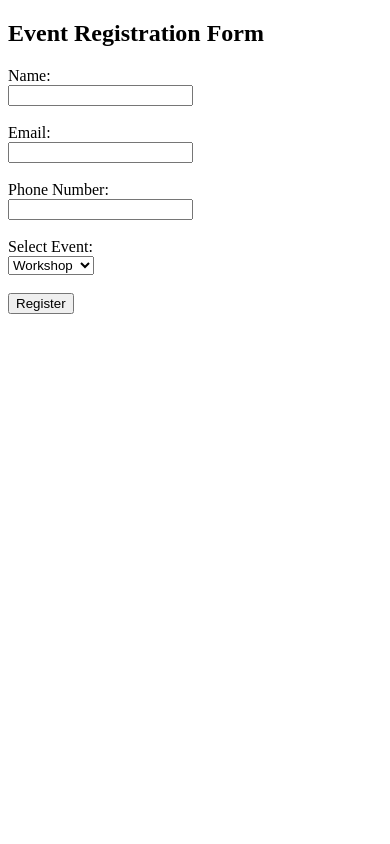
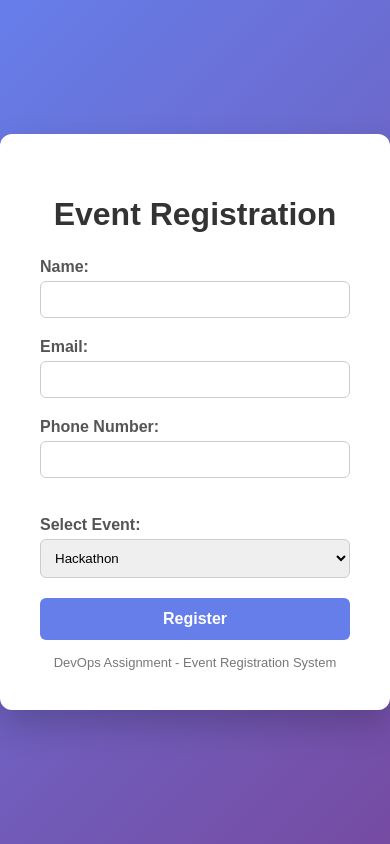
Before and after one commit to Vaibhaviy/event-registration-DevOps, a Flask app: page / in a window 390 px wide. Run offline with Flask 3, Linux system fonts and the light colour scheme.

```diff
--- a/templates/index.html
+++ b/templates/index.html
@@ -2,30 +2,113 @@
 <html>
 <head>
     <title>Event Registration</title>
+    <style>
+        * {
+            box-sizing: border-box;
+            font-family: Arial, Helvetica, sans-serif;
+        }
+
+        body {
+            margin: 0;
+            padding: 0;
+            height: 100vh;
+            display: flex;
+            justify-content: center;
+            align-items: center;
+            background: linear-gradient(135deg, #667eea, #764ba2);
+        }
+
+        .container {
+            background: white;
+            padding: 40px;
+            width: 400px;
+            border-radius: 12px;
+            box-shadow: 0 15px 35px rgba(0, 0, 0, 0.2);
+        }
+
+        h1 {
+            text-align: center;
+            margin-bottom: 25px;
+            color: #333;
+        }
+
+        label {
+            font-weight: bold;
+            color: #555;
+        }
+
+        input, select {
+            width: 100%;
+            padding: 10px;
+            margin-top: 5px;
+            margin-bottom: 20px;
+            border: 1px solid #ccc;
+            border-radius: 6px;
+            transition: 0.3s;
+        }
+
+        input:focus, select:focus {
+            border-color: #667eea;
+            outline: none;
+            box-shadow: 0 0 8px rgba(102, 126, 234, 0.4);
+        }
+
+        button {
+            width: 100%;
+            padding: 12px;
+            border: none;
+            border-radius: 6px;
+            background: #667eea;
+            color: white;
+            font-size: 16px;
+            font-weight: bold;
+            cursor: pointer;
+            transition: 0.3s;
+        }
+
+        button:hover {
+            background: #5a67d8;
+            transform: scale(1.03);
+        }
+
+        .footer {
+            text-align: center;
+            margin-top: 15px;
+            font-size: 13px;
+            color: #777;
+        }
+    </style>
 </head>
+
 <body>
 
-    <h2>Event Registration Form</h2>
+<div class="container">
+    <h1>Event Registration</h1>
 
     <form method="POST">
-        <label>Name:</label><br>
-        <input type="text" name="name" required><br><br>
+        <label>Name:</label>
+        <input type="text" name="name" required>
 
-        <label>Email:</label><br>
-        <input type="email" name="email" required><br><br>
+        <label>Email:</label>
+        <input type="email" name="email" required>
 
         <label>Phone Number:</label><br>
         <input type="tel" name="phone" required><br><br>
 
-        <label>Select Event:</label><br>
-        <select name="event" required>
+        <label>Select Event:</label>
+        <select name="event">
+            <option value="Hackathon">Hackathon</option>
             <option value="Workshop">Workshop</option>
             <option value="Seminar">Seminar</option>
-            <option value="Hackathon">Hackathon</option>
-        </select><br><br>
+        </select>
 
         <button type="submit">Register</button>
     </form>
 
+    <div class="footer">
+        DevOps Assignment - Event Registration System
+    </div>
+</div>
+
 </body>
 </html>
```
